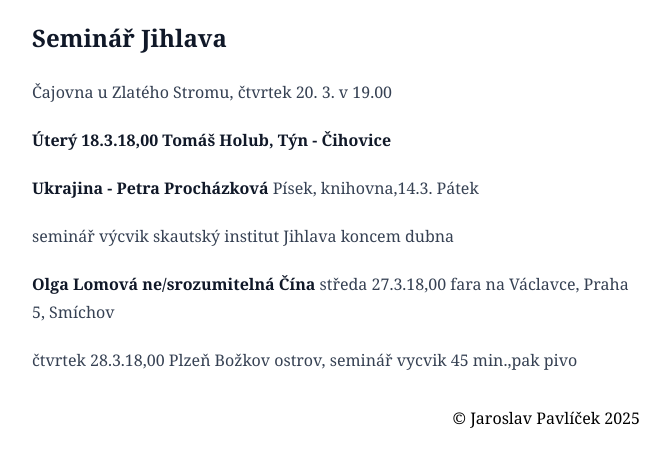
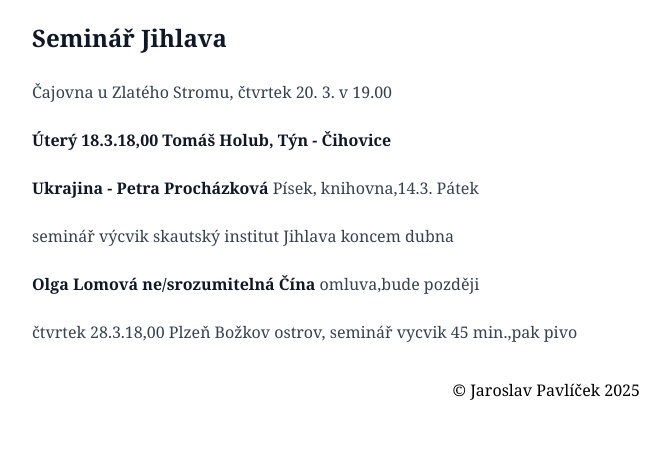
Before and after one commit to valekjo/jaroslav-pavlicek.cz, an Astro site: page /aktuality in a window 1280 px wide. Shown: the part 130-596 px from the top of the page, without its empty margins (304-974 px from the left). Built offline with nearby package versions, Linux system fonts and the light colour scheme; Astro itself is replaced by a stand-in of ours.

Commit message:
Update aktuality.md

```diff
--- a/src/pages/aktuality.md
+++ b/src/pages/aktuality.md
@@ -14,6 +14,6 @@ Písek, knihovna,14.3. Pátek
 
 seminář výcvik skautský institut Jihlava koncem dubna
 
-**Olga Lomová ne/srozumitelná Čína** středa 27.3.18,00 fara na Václavce, Praha 5, Smíchov
+**Olga Lomová ne/srozumitelná Čína** omluva,bude později
 
 čtvrtek 28.3.18,00 Plzeň Božkov ostrov, seminář vycvik 45 min.,pak pivo
```
